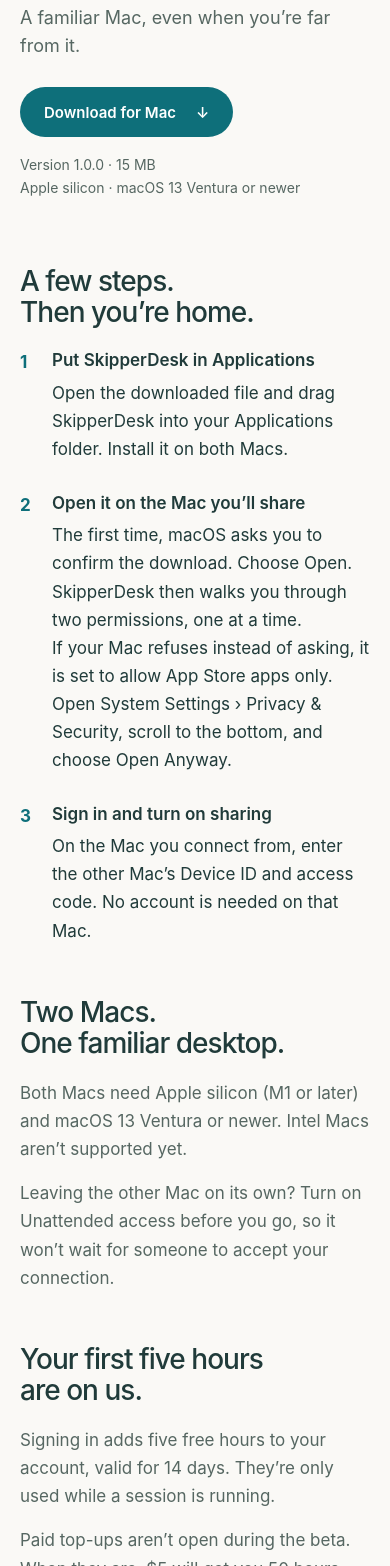
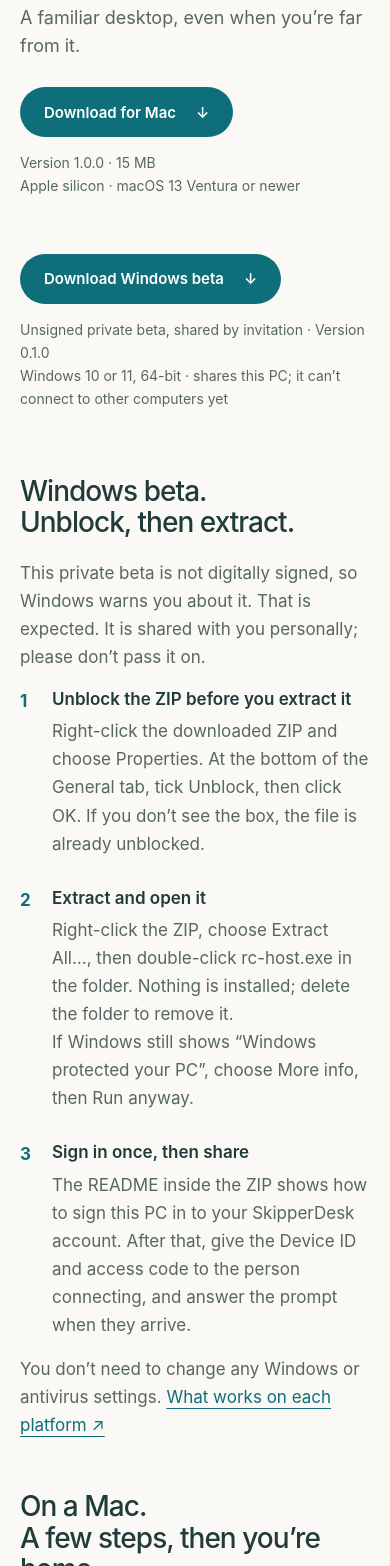
Before and after one commit to acgodson/skipper, a plain HTML site: page web/download/index.html in a window 390 px wide. Shown: the part 434-2000 px from the top of the page. Drawn offline with Linux system fonts and the light colour scheme.

Commit message:
web: /download promotes the matching OS, adds the unsigned Windows beta

```diff
--- /dev/null
+++ b/web/assets/platform.js
@@ -0,0 +1,26 @@
+/* Promotes the download that matches the visitor's computer. With no script, or an unknown
+   system, both downloads stay shown at equal weight; nothing is ever hidden by a guess. */
+
+(function () {
+	"use strict";
+
+	function detect() {
+		var data = navigator.userAgentData;
+		var platform = data && data.platform ? data.platform : "";
+		var agent = navigator.userAgent || "";
+		var text = platform || agent;
+		if (/windows/i.test(text)) return "windows";
+		if (/mobile|android|iphone|ipad|cros|linux/i.test(agent)) return "other";
+		if (/mac/i.test(text) && !(navigator.maxTouchPoints > 1)) return "mac";
+		return "other";
+	}
+
+	var os = detect();
+	if (os === "other") return;
+
+	var match = document.getElementById(os === "windows" ? "dl-win" : "dl-mac");
+	if (!match) return;
+
+	match.classList.add("is-match");
+	document.documentElement.setAttribute("data-os", os);
+})();
--- a/web/download/index.html
+++ b/web/download/index.html
@@ -3,12 +3,12 @@
   <head>
     <meta charset="utf-8" />
     <meta name="viewport" content="width=device-width, initial-scale=1" />
-    <title>Download SkipperDesk for Mac</title>
+    <title>Download SkipperDesk</title>
     <meta
       name="description"
-      content="A little closer to your Mac. Download SkipperDesk for Apple silicon and macOS 13 or newer. Five free hours to make yourself at home."
+      content="Download SkipperDesk for Apple silicon Macs on macOS 13 or newer, or the unsigned private beta for Windows. Five free hours to make yourself at home."
     />
-    <link rel="stylesheet" href="/assets/styles.css?v=2" />
+    <link rel="stylesheet" href="/assets/styles.css?v=3" />
     <link rel="icon" href="/assets/mark.svg" type="image/svg+xml" />
   </head>
   <body>
@@ -30,17 +30,34 @@
     <main class="page" id="main">
       <section class="page-intro download-intro">
         <div>
-          <p class="eyebrow">SkipperDesk for Mac</p>
+          <p class="eyebrow">Download SkipperDesk</p>
           <h1 class="display">Bring your<br />desktop along.</h1>
-          <p class="lead">A familiar Mac, even when you’re far from it.</p>
+          <p class="lead">A familiar desktop, even when you’re far from it.</p>
+          <div class="downloads">
+            <div class="dl-option dl-mac" id="dl-mac">
               <div class="actions">
                 <a class="button" href="/assets/SkipperDesk-1.0.0.dmg"
                   >Download for Mac <span aria-hidden="true">↓</span></a
                 >
               </div>
               <p class="caption">
-            Version 1.0.0 · 15 MB<br />Apple silicon · macOS 13 Ventura or newer
+                Version 1.0.0 · 15 MB<br />Apple silicon · macOS 13 Ventura or
+                newer
               </p>
+            </div>
+            <div class="dl-option dl-win" id="dl-win">
+              <div class="actions">
+                <a class="button" href="/assets/SkipperDesk-win-x64-0.1.0.zip"
+                  >Download Windows beta <span aria-hidden="true">↓</span></a
+                >
+              </div>
+              <p class="caption">
+                Unsigned private beta, shared by invitation · Version 0.1.0<br />Windows
+                10 or 11, 64-bit · shares this PC; it can’t connect to other
+                computers yet
+              </p>
+            </div>
+          </div>
         </div>
         <img
           class="download-art"
@@ -50,14 +67,59 @@
           alt="SkipperDesk compass app icon"
         />
       </section>
+      <section class="editorial-row" id="windows-beta">
+        <h2>Windows beta.<br />Unblock, then extract.</h2>
+        <div class="stack-s">
+          <p>
+            This private beta is not digitally signed, so Windows warns you
+            about it. That is expected. It is shared with you personally; please
+            don’t pass it on.
+          </p>
+          <ol class="install-steps">
+            <li>
+              <h3>Unblock the ZIP before you extract it</h3>
+              <p>
+                Right-click the downloaded ZIP and choose Properties. At the
+                bottom of the General tab, tick Unblock, then click OK. If you
+                don’t see the box, the file is already unblocked.
+              </p>
+            </li>
+            <li>
+              <h3>Extract and open it</h3>
+              <p>
+                Right-click the ZIP, choose Extract All…, then double-click
+                rc-host.exe in the folder. Nothing is installed; delete the
+                folder to remove it.
+              </p>
+              <p>
+                If Windows still shows “Windows protected your PC”, choose More
+                info, then Run anyway.
+              </p>
+            </li>
+            <li>
+              <h3>Sign in once, then share</h3>
+              <p>
+                The README inside the ZIP shows how to sign this PC in to your
+                SkipperDesk account. After that, give the Device ID and access
+                code to the person connecting, and answer the prompt when they
+                arrive.
+              </p>
+            </li>
+          </ol>
+          <p>
+            You don’t need to change any Windows or antivirus settings.
+            <a href="/platforms">What works on each platform ↗</a>
+          </p>
+        </div>
+      </section>
       <section class="editorial-row">
-        <h2>A few steps.<br />Then you’re home.</h2>
+        <h2>On a Mac.<br />A few steps, then you’re home.</h2>
         <ol class="install-steps">
           <li>
             <h3>Put SkipperDesk in Applications</h3>
             <p>
               Open the downloaded file and drag SkipperDesk into your
-              Applications folder. Install it on both Macs.
+              Applications folder. Install it on the Mac you connect from, and on the Mac you share.
             </p>
           </li>
           <li>
@@ -83,11 +145,11 @@
         </ol>
       </section>
       <section class="editorial-row">
-        <h2>Two Macs.<br />One familiar desktop.</h2>
+        <h2>Two computers.<br />One familiar desktop.</h2>
         <div class="stack-s">
           <p>
-            Both Macs need Apple silicon (M1 or later) and macOS 13 Ventura or
-            newer. Intel Macs aren’t supported yet.
+            Macs need Apple silicon (M1 or later) and macOS 13 Ventura or newer.
+            Intel Macs aren’t supported.
           </p>
           <p>
             Leaving the other Mac on its own? Turn on Unattended access before
@@ -125,9 +187,11 @@
     <footer class="site">
       <p>A little closer to your Mac.</p>
       <nav aria-label="Footer">
-        <a href="/download">Download</a><a href="/account">Account</a
+        <a href="/download">Download</a><a href="/platforms">Platforms</a
+        ><a href="/account">Account</a
         ><a href="mailto:support@skipperdesk.app">Email support</a>
       </nav>
     </footer>
+    <script src="/assets/platform.js"></script>
   </body>
 </html>
```
Lines whose indentation alone changed are shown as unchanged.
